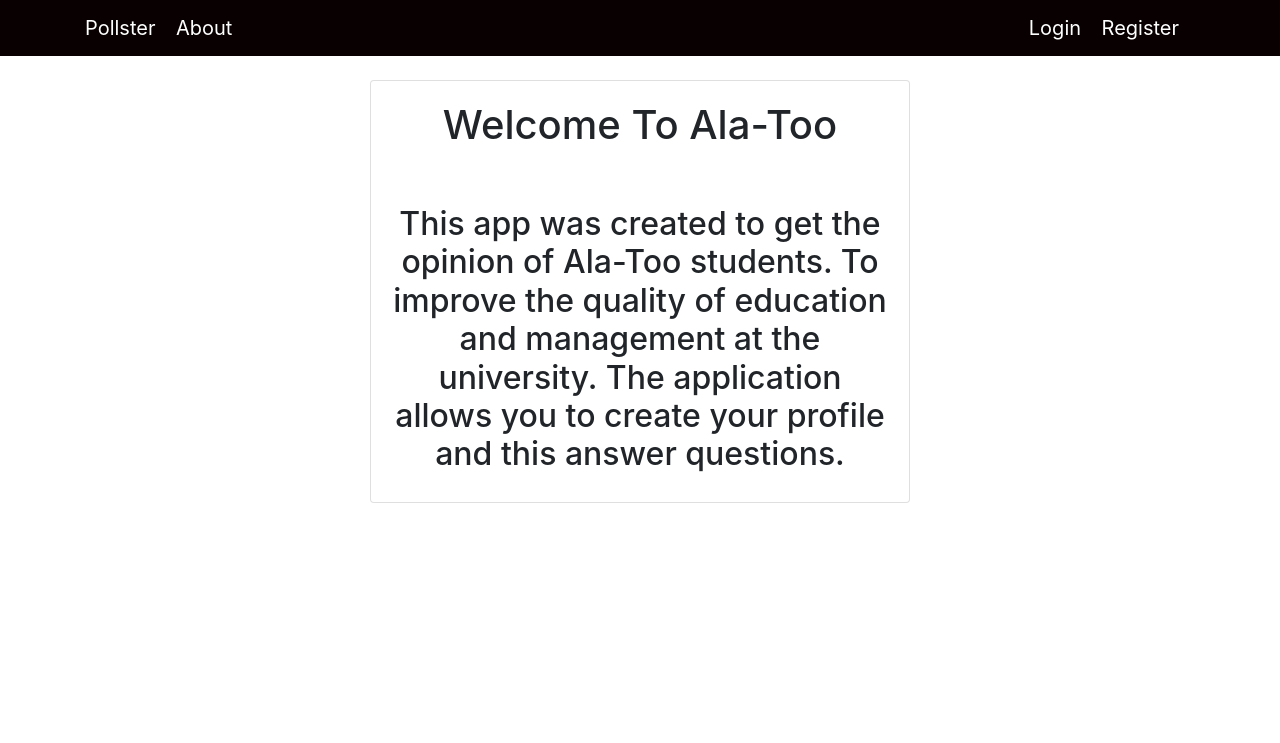
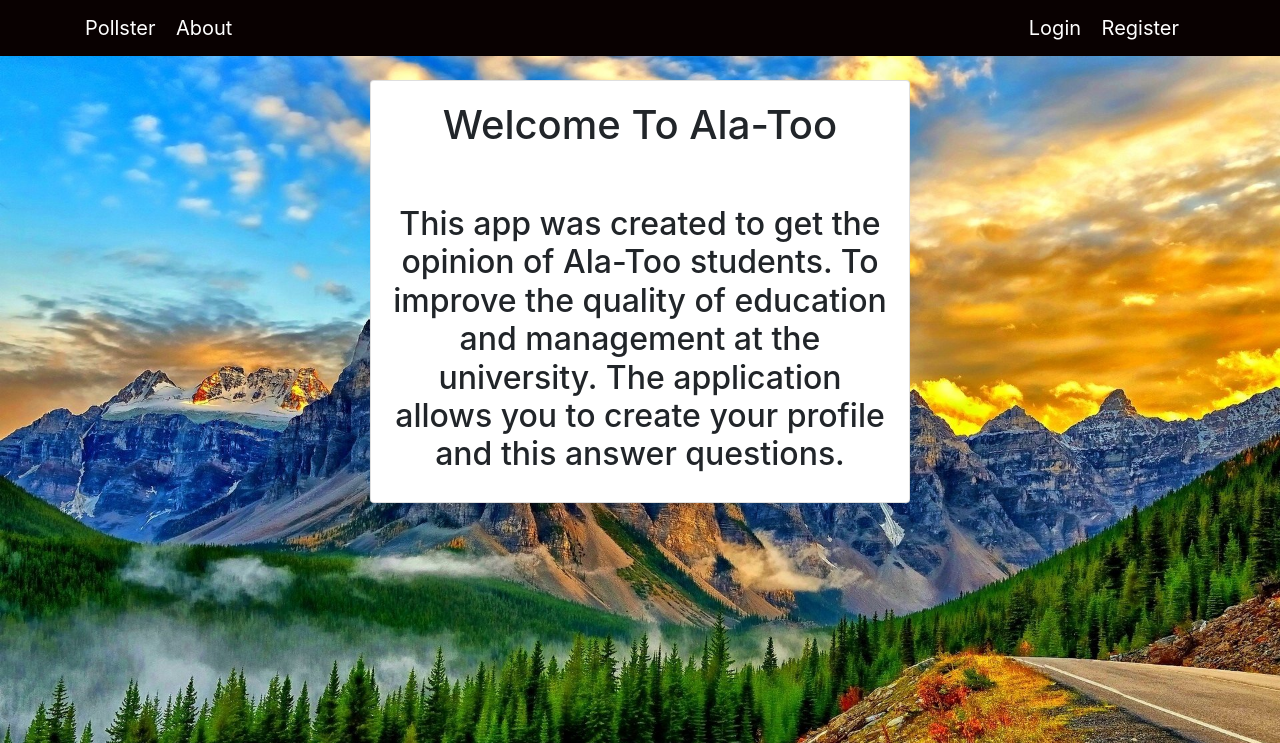
Before and after one commit to gulnaz1024/pollster, a Django app: page /about/ in a window 1280 px wide. Shown: the top 743 px of the page. Run offline with Django 3.2, Linux system fonts and the light colour scheme; some libraries are stand-ins or nearby versions.

Commit message:
fix bug of background

```diff
--- a/templates/pages/about.html
+++ b/templates/pages/about.html
@@ -1,6 +1,13 @@
 {% extends 'base.html' %}
 {% block content %}
-
+{% load static %}
+<style>
+#bg{
+  background-repeat: no-repeat;
+  background-attachment: fixed;
+  background-size: cover;
+}</style>
+ <body id='bg' style="background-image: url('{% static 'background/2.jpg'  %}');">
 <div class="card text-center">
   <div class="card-body">
     <h1>Welcome To Ala-Too</h1>
@@ -9,4 +16,5 @@
     <h2>This app was created to get the opinion of Ala-Too students. To improve the quality of education and management at the university. The application allows you to create your profile and this answer questions. </h2>
   </div>
 </div>
+</body>
 {% endblock %}
--- a/templates/polls/results.html
+++ b/templates/polls/results.html
@@ -16,7 +16,7 @@
 
 <div id="myChart"></div>
 
-<div class="mb-4 mx-4">
+<div class="mb-2 mx-4">
 <a class="btn btn-info ml-4" href="{% url 'polls:index' %}">Back To Polls</a>
 <a class="btn btn-dark ml-4" href="{% url 'polls:detail' question.id %}">Vote again?</a>
 </div>
```
Also changed, not shown: templates/polls/index.html (+8 -4 lines).
